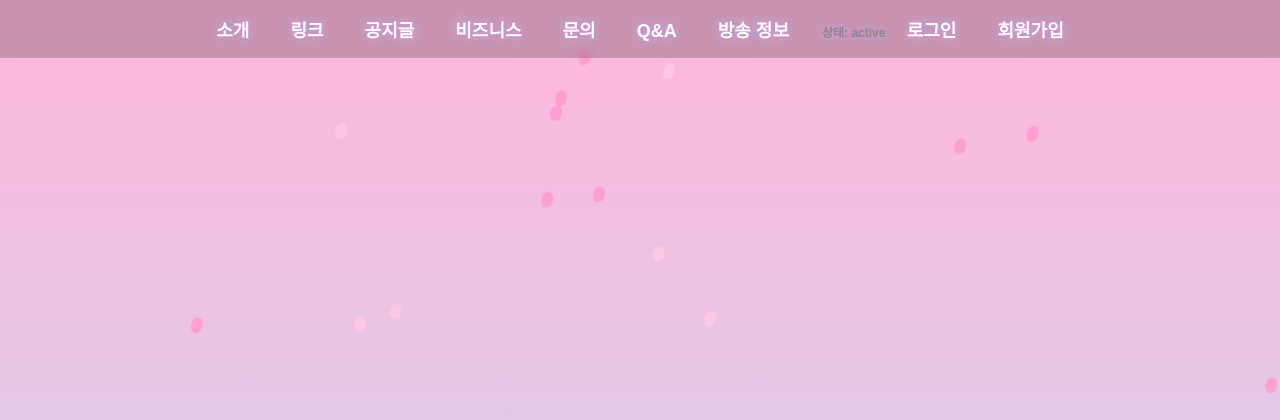
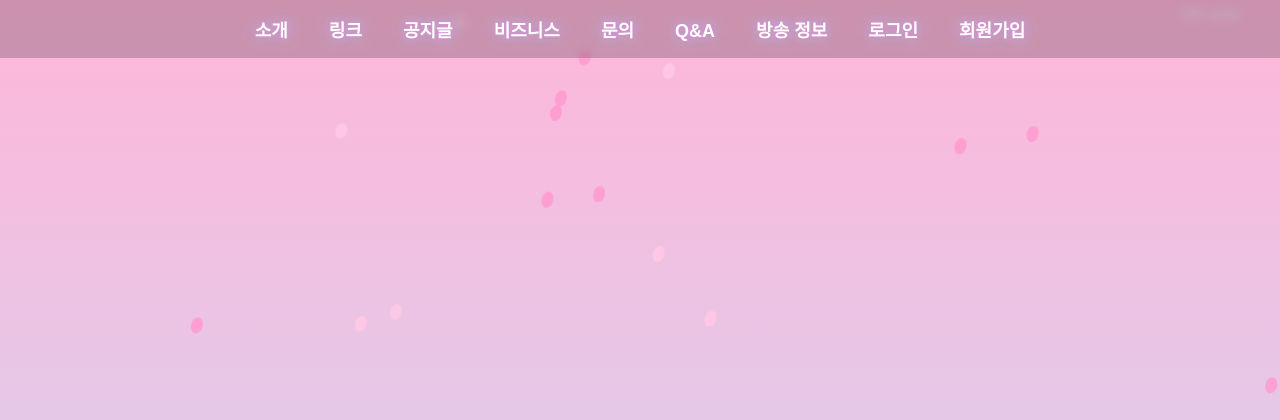
Before and after one commit to 29473838/HOMEPAGE, a Flask app: page /business in a window 1280 px wide. Shown: the top 420 px of the page. Run offline with Flask 3, Linux system fonts and the light colour scheme; tables that the repository leaves empty hold one stand-in row (values such as "Sample post").

Commit message:
Update base.html

```diff
--- a/templates/base.html
+++ b/templates/base.html
@@ -22,30 +22,6 @@
     <a href="{{ url_for('qna_list') }}">Q&A</a>
     <a href="{{ url_for('stream_page') }}">방송 정보</a>
 
-    {# 방송 상태 간단 표시 #}
-    <span style="margin-left:10px; font-size:12px;">
-        {% if current_stream %}
-            {% if current_stream.status == "방송중" and current_stream.platform %}
-                {% if current_stream.url %}
-                    <a href="{{ current_stream.url }}" target="_blank"
-                       style="color:#e53935; font-weight:bold;">
-                        ● LIVE ({{ current_stream.platform }})
-                    </a>
-                {% else %}
-                    <span style="color:#e53935; font-weight:bold;">
-                        ● LIVE ({{ current_stream.platform }})
-                    </span>
-                {% endif %}
-            {% else %}
-                <span style="color:#888;">
-                    상태: {{ current_stream.status }}
-                </span>
-            {% endif %}
-        {% else %}
-            <span style="color:#888;">상태: 오프라인</span>
-        {% endif %}
-    </span>
-
     {% if current_user.is_authenticated %}
         <a href="{{ url_for('profile') }}">프로필</a>
         {% if has_permission(current_user, 'warning_manage') or has_permission(current_user, 'promote') %}
@@ -58,6 +34,28 @@
     {% endif %}
 </nav>
 
+<div style="margin:4px 40px 0; font-size:12px; text-align:right;">
+    {% if current_stream %}
+        {% if current_stream.status == "방송중" and current_stream.platform %}
+            {% if current_stream.url %}
+                <a href="{{ current_stream.url }}" target="_blank"
+                   style="color:#e53935; font-weight:bold; text-decoration:none;">
+                    ● LIVE ({{ current_stream.platform }})
+                </a>
+            {% else %}
+                <span style="color:#e53935; font-weight:bold;">
+                    ● LIVE ({{ current_stream.platform }})
+                </span>
+            {% endif %}
+        {% else %}
+            <span style="color:#eeeeee;">
+                상태: {{ current_stream.status }}
+            </span>
+        {% endif %}
+    {% else %}
+        <span style="color:#eeeeee;">상태: 오프라인</span>
+    {% endif %}
+</div>
 
 <main>
     <div class="page-container">
```
